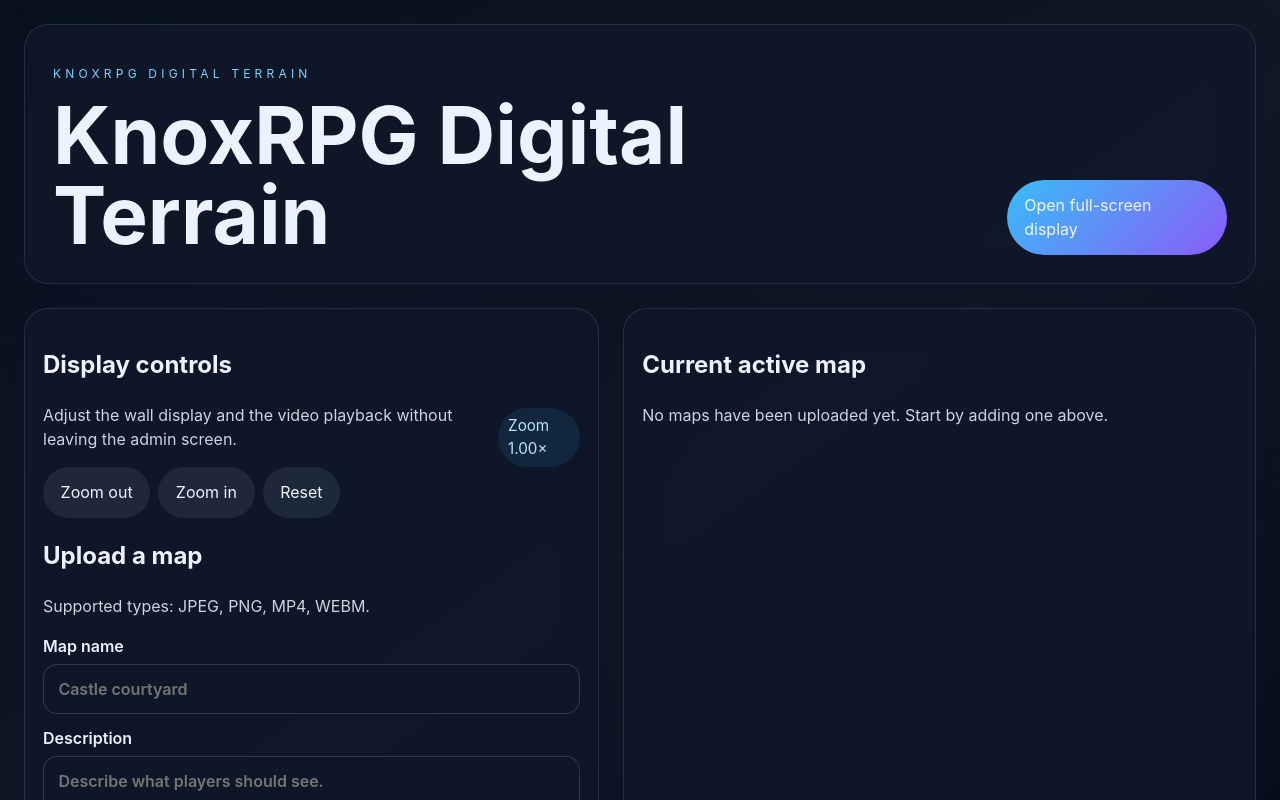
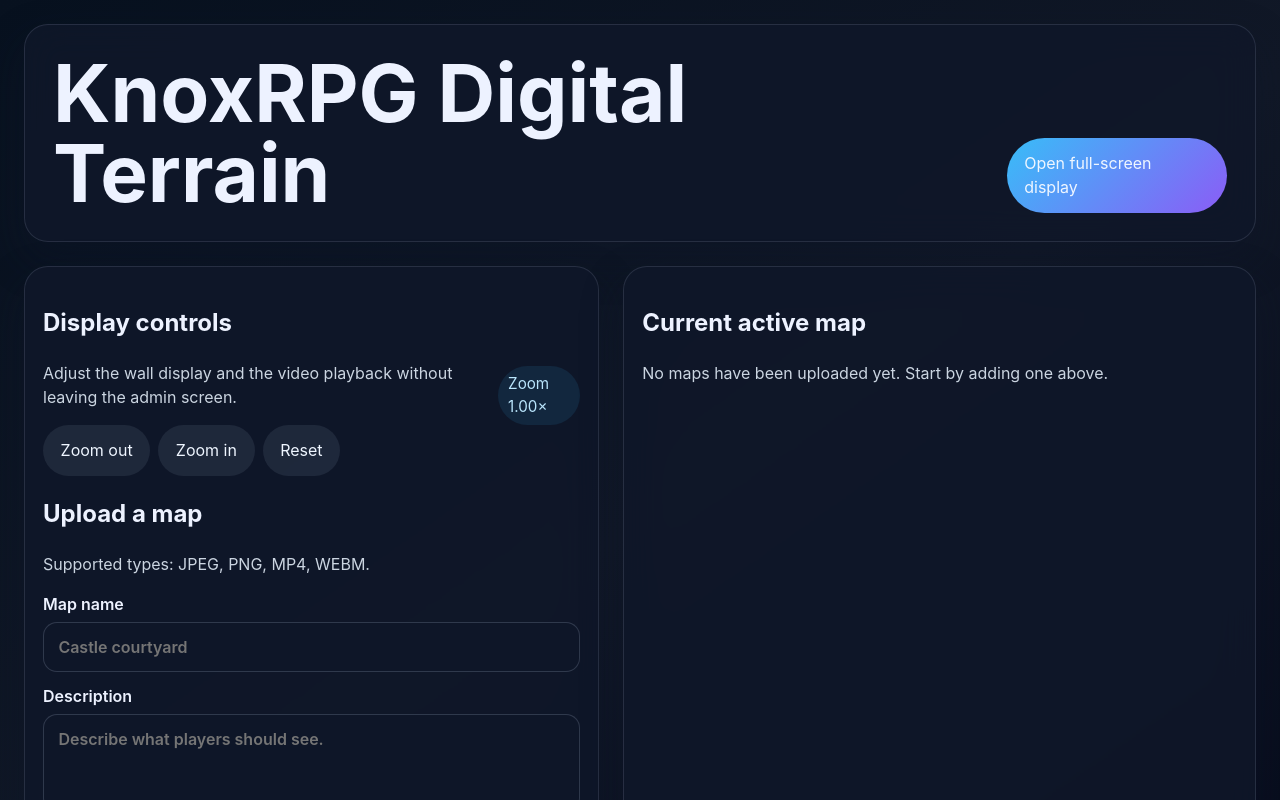
Before and after one commit to BenTheCloudGuy/knoxrpg-digital-terrain, a React (Vite) app in the folder client/: page / in a window 1280 px wide. Shown: the top 800 px of the page. Built offline with nearby package versions, Linux system fonts and the light colour scheme; no server answers.

Commit message:
fix header

```diff
--- a/client/src/App.jsx
+++ b/client/src/App.jsx
@@ -178,7 +178,6 @@ export default function App() {
     <div className="app-shell">
       <header className="hero-card">
         <div>
-          <p className="eyebrow">KnoxRPG Digital Terrain</p>
           <h1 className="hero-title">KnoxRPG Digital Terrain</h1>
         </div>
         <a className="display-button" href="/display.html" target="_blank" rel="noreferrer">
```
